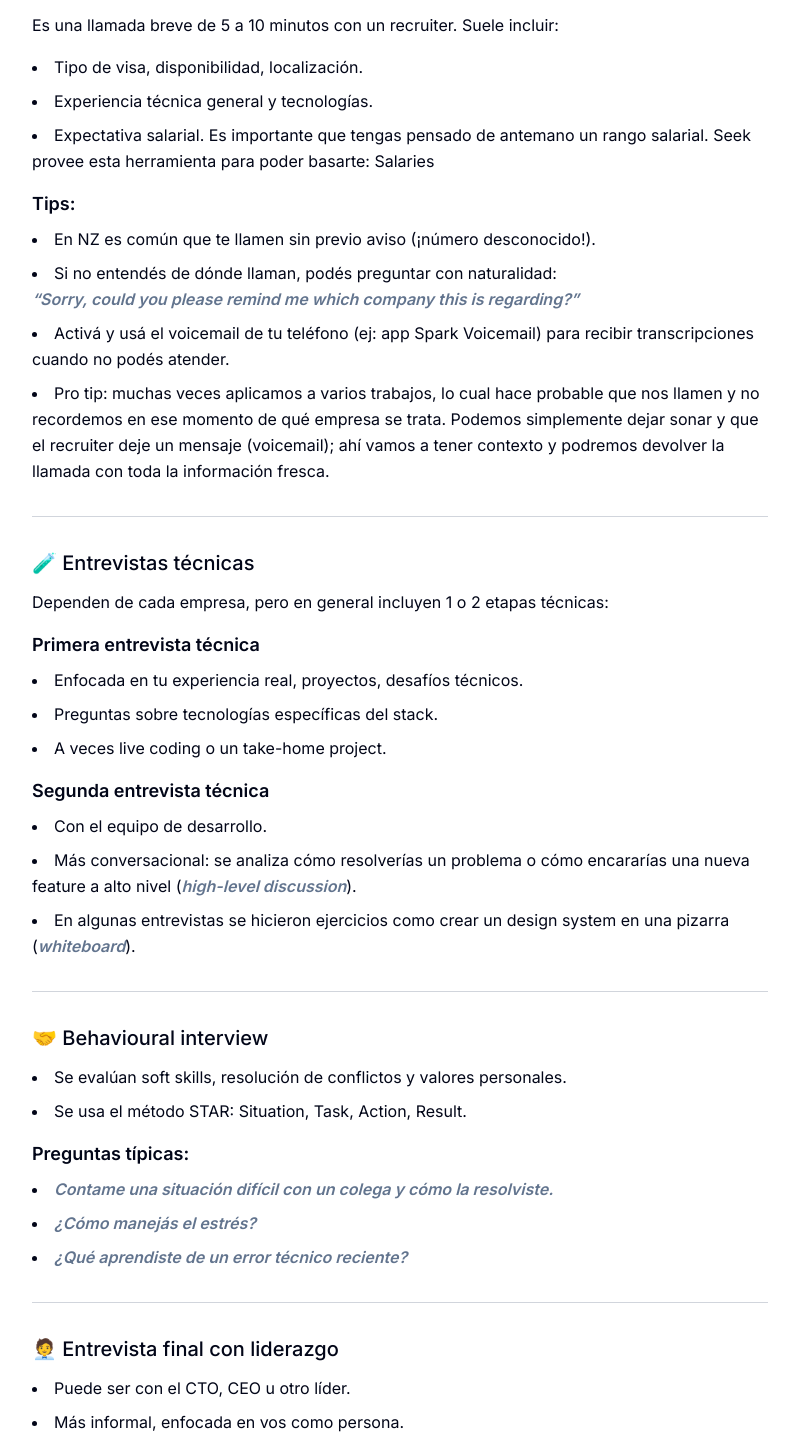
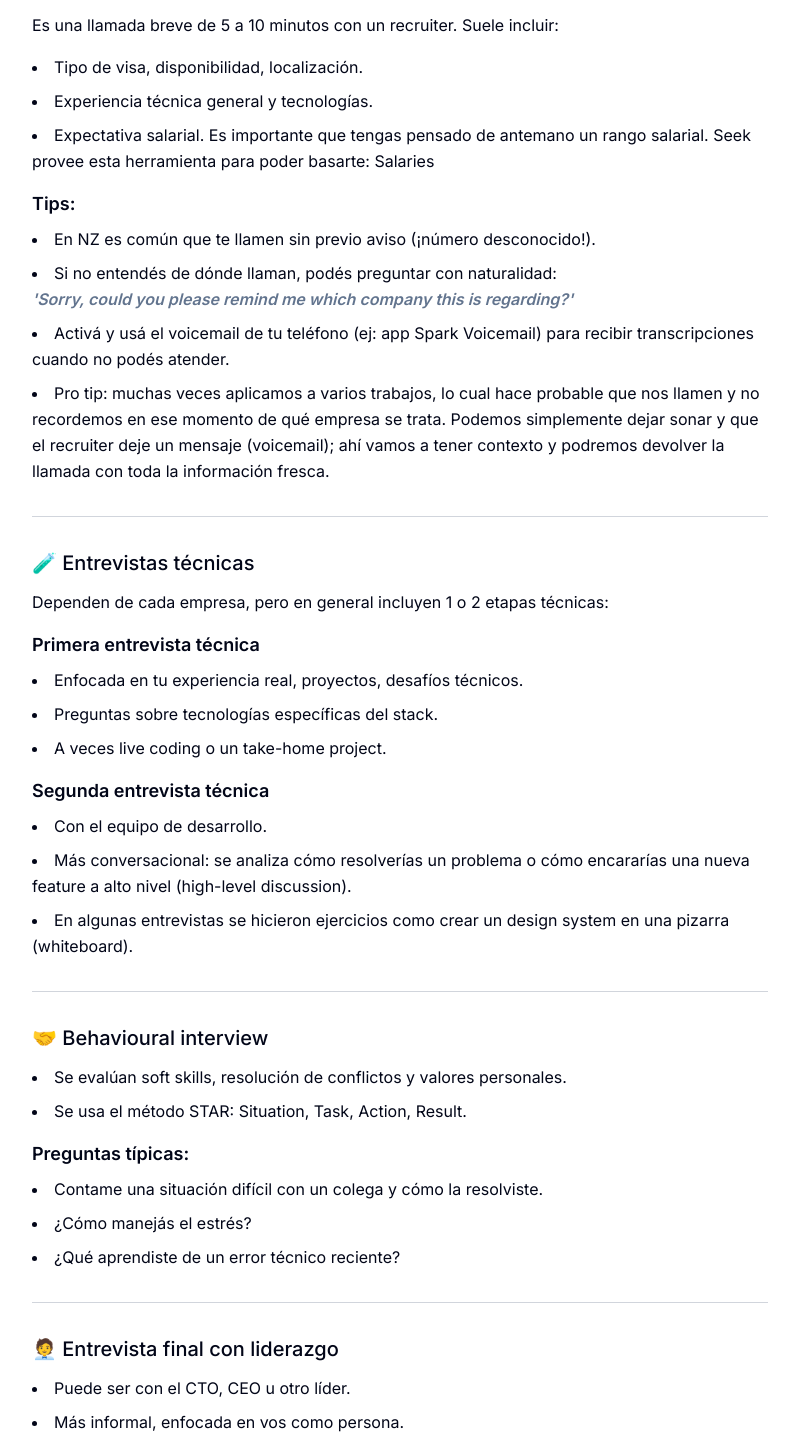
Before and after one commit to matoliva/latam-it-nz, a Next.js app: page /en/it-job-guide in a window 1280 px wide. Shown: the part 2811-4258 px from the top of the page, without its empty margins (240-1039 px from the left). Built offline with nearby package versions, Linux system fonts and the light colour scheme.

Commit message:
feat: delete custom css

```diff
--- a/app/[lang]/it-job-guide/page.mdx
+++ b/app/[lang]/it-job-guide/page.mdx
@@ -98,7 +98,7 @@ Es una llamada breve de 5 a 10 minutos con un recruiter. Suele incluir:
 
 - En NZ es común que te llamen sin previo aviso (¡número desconocido!).
 - Si no entendés de dónde llaman, podés preguntar con naturalidad:
-  <span className="text-muted-foreground font-semibold italic">“Sorry, could you please remind me which company this is regarding?”</span>
+  <span className="text-muted-foreground font-semibold italic">'Sorry, could you please remind me which company this is regarding?'</span>
 - Activá y usá el voicemail de tu teléfono (ej: app Spark Voicemail) para recibir transcripciones cuando no podés atender.
 - Pro tip: muchas veces aplicamos a varios trabajos, lo cual hace probable que nos llamen y no recordemos en ese momento de qué empresa se trata. Podemos simplemente dejar sonar y que el recruiter deje un mensaje (voicemail); ahí vamos a tener contexto y podremos devolver la llamada con toda la información fresca.
 
@@ -117,8 +117,8 @@ Dependen de cada empresa, pero en general incluyen 1 o 2 etapas técnicas:
 #### Segunda entrevista técnica
 
 - Con el equipo de desarrollo.
-- Más conversacional: se analiza cómo resolverías un problema o cómo encararías una nueva feature a alto nivel (<span className="text-muted-foreground font-semibold italic">high-level discussion</span>).
-- En algunas entrevistas se hicieron ejercicios como crear un design system en una pizarra (<span className="text-muted-foreground font-semibold italic">whiteboard</span>).
+- Más conversacional: se analiza cómo resolverías un problema o cómo encararías una nueva feature a alto nivel (high-level discussion).
+- En algunas entrevistas se hicieron ejercicios como crear un design system en una pizarra (whiteboard).
 
 ---
 
@@ -129,9 +129,9 @@ Dependen de cada empresa, pero en general incluyen 1 o 2 etapas técnicas:
 
 #### Preguntas típicas:
 
-- <span className="text-muted-foreground font-semibold italic">Contame una situación difícil con un colega y cómo la resolviste.</span>
-- <span className="text-muted-foreground font-semibold italic">¿Cómo manejás el estrés?</span>
-- <span className="text-muted-foreground font-semibold italic">¿Qué aprendiste de un error técnico reciente?</span>
+- Contame una situación difícil con un colega y cómo la resolviste.
+- ¿Cómo manejás el estrés?
+- ¿Qué aprendiste de un error técnico reciente?
 
 ---
 
```
